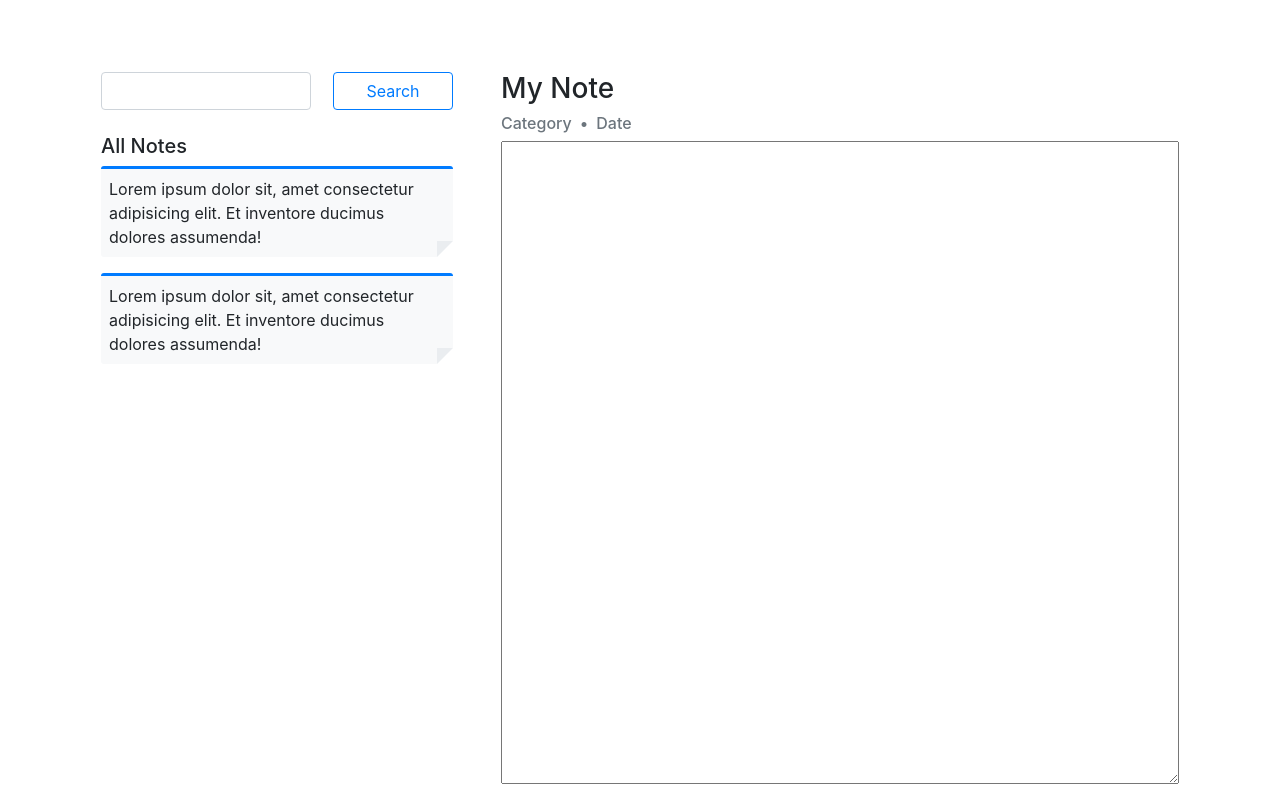
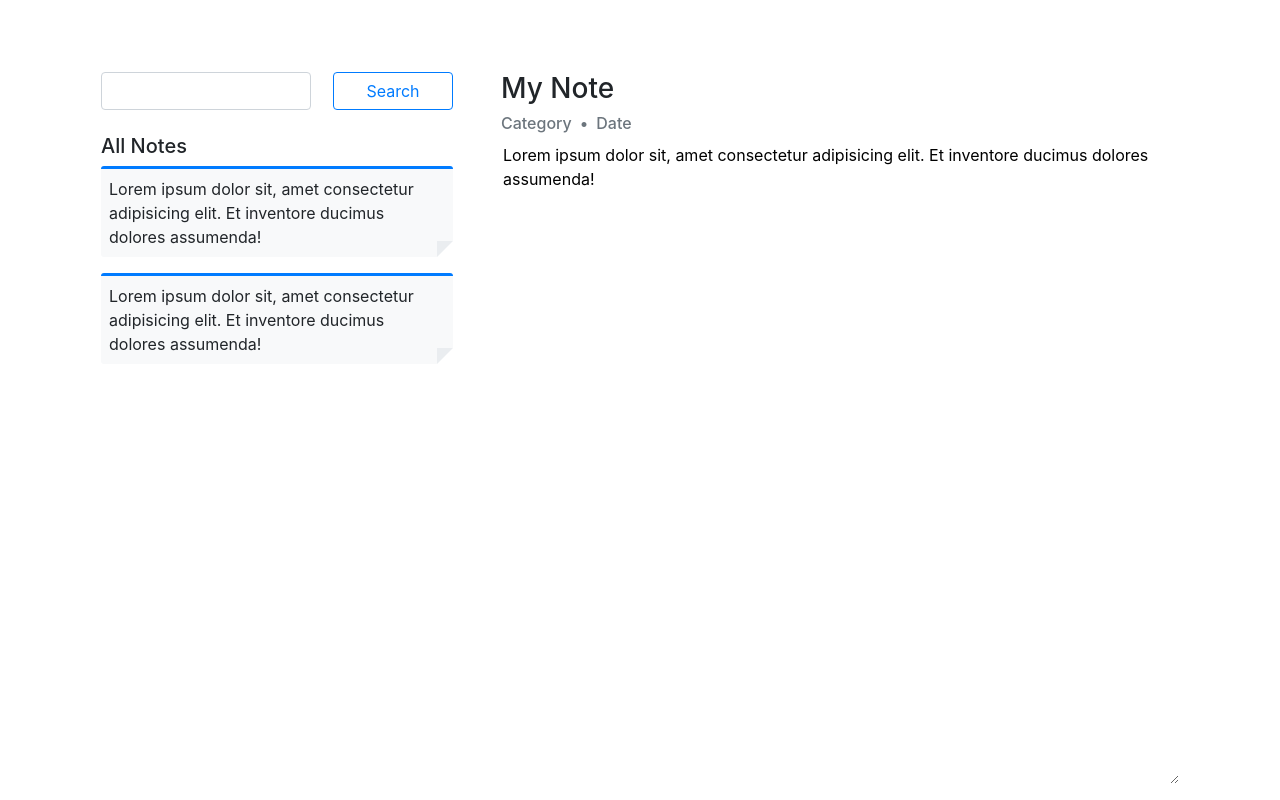
Before and after one commit to DawidKopys/notify, a React app: page / in a window 1280 px wide. Built offline with nearby package versions, Linux system fonts and the light colour scheme.

Commit message:
Slight layout improvements, add lorem text to note text

```diff
--- a/src/App.js
+++ b/src/App.js
@@ -6,7 +6,7 @@ export default class App extends Component {
     return (
       <div className='container mt-5'>
         {/* todo: remiove bg-white */}
-        <aside className='sidebar float-left pl-3 bg-white'>
+        <aside className='sidebar float-left pl-3 d-flex flex-column'>
           <div className='note-search-container d-flex justify-content-between my-4'>
             <input type='text' className='form-control note-search-input' />
             <button
@@ -17,7 +17,7 @@ export default class App extends Component {
             </button>
           </div>
           <h5>All Notes </h5>
-          <ul className='list-unstyled notes-list overflow-auto'>
+          <ul className='list-unstyled notes-list overflow-auto flex-grow-1'>
             <li className='note-preview p-2 my-3 bg-light border-top border-primary'>
               Lorem ipsum dolor sit, amet consectetur adipisicing elit. Et
               inventore ducimus dolores assumenda!
@@ -28,7 +28,6 @@ export default class App extends Component {
             </li>
           </ul>
         </aside>
-        {/* todo: remiove bg-light */}
         <div className='content'>
           <main className='note pt-4 mx-3 d-flex flex-column h-100'>
             <h3>My Note</h3>
@@ -38,10 +37,11 @@ export default class App extends Component {
               <h6>Date</h6>
             </div>
             <textarea
-              className='note-text w-100 flex-grow-1'
+              className='note-text w-100 flex-grow-1 border-0'
               name=''
               id=''
-            ></textarea>
+              value='Lorem ipsum dolor sit, amet consectetur adipisicing elit. Et inventore ducimus dolores assumenda!'
+            />
           </main>
         </div>
       </div>
--- a/src/App.scss
+++ b/src/App.scss
@@ -27,8 +27,6 @@ $sidebar-width: 400px;
 }
 
 .notes-list {
-  height: calc(100vh - 11.375rem);
-
   .note-preview {
     width: calc(#{$sidebar-width} - 3rem);
     border-width: 3px !important;
@@ -55,3 +53,7 @@ $sidebar-width: 400px;
     }
   }
 }
+
+.note-text {
+  outline: none;
+}
```
